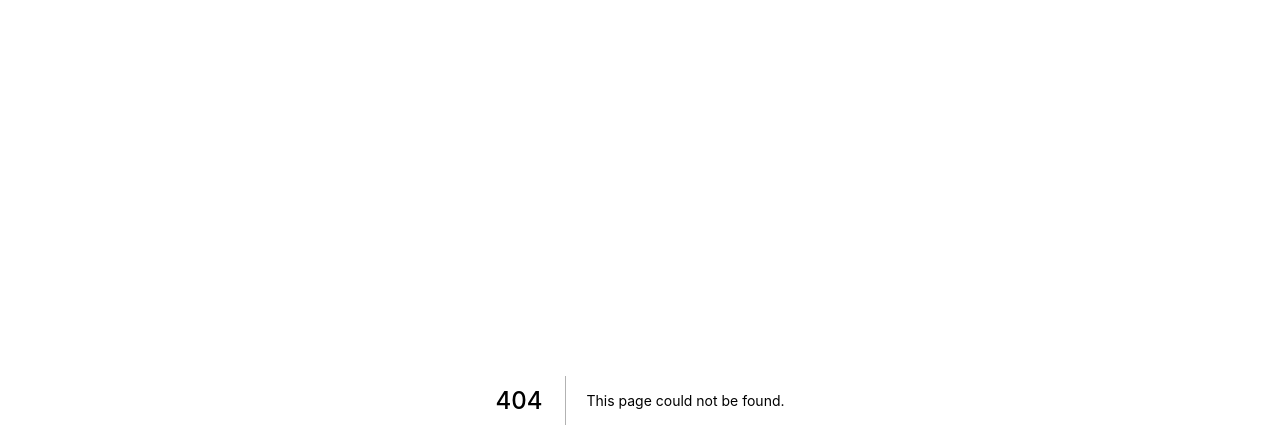
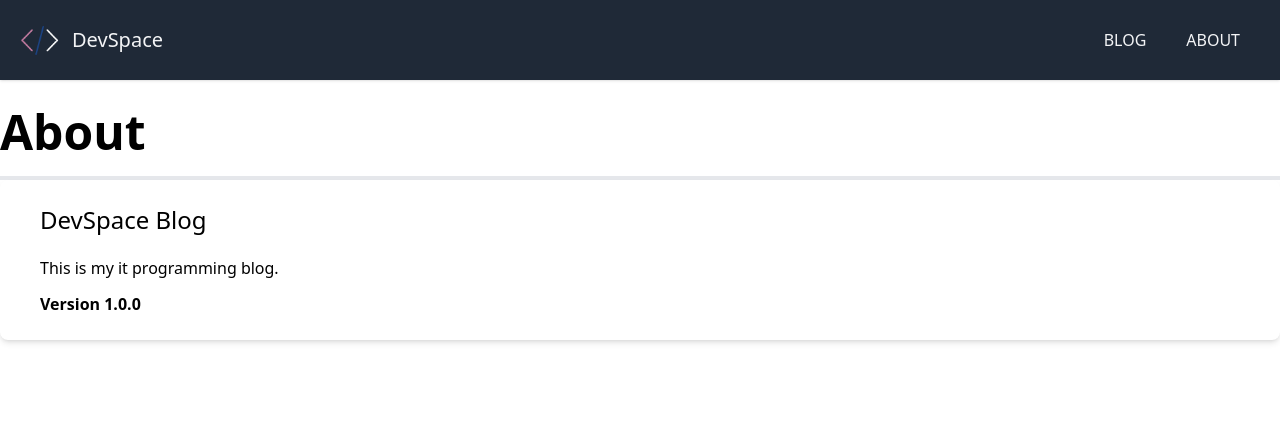
Before and after one commit to onegrit/blog-devspace, a Next.js app: page /about in a window 1280 px wide. Before the commit this address had no page. Shown: the top 448 px of the page. Built offline with nearby package versions, Linux system fonts and the light colour scheme.

Commit message:
feat(about and 404 page): about and 404 page

```diff
--- /dev/null
+++ b/pages/404.js
@@ -0,0 +1,20 @@
+import Image from 'next/image'
+import React from 'react'
+import Layout from '../components/Layout'
+
+export default function NotFoundPage() {
+  return (
+    <Layout>
+      <div className='flex flex-col items-center mt-20'>
+        <Image
+          src='/images/logo.png'
+          width={70}
+          height={70}
+          className='bg-gray-800 rounded-2xl'
+        />
+        <h1 className='text-6xl my-5'>Whooops!</h1>
+        <h2 className='text-4xl text-gray-400'>This page does not exist</h2>
+      </div>
+    </Layout>
+  )
+}
--- /dev/null
+++ b/pages/about.js
@@ -0,0 +1,18 @@
+import React from 'react'
+import Layout from '../components/Layout'
+
+export default function AboutPage() {
+  return (
+    <Layout title='about DevSpace'>
+      <h1 className='text-5xl border-b-4 pb-5 font-bold'>About</h1>
+      <div className='bg-white shadow-md rounded-lg px-10 py-6'>
+        <h3 className='text-2xl mb-5'>DevSpace Blog</h3>
+        <p className='mb-3'>This is my it programming blog.</p>
+        <p>
+          {' '}
+          <span className='font-bold'>Version 1.0.0</span>
+        </p>
+      </div>
+    </Layout>
+  )
+}
```
